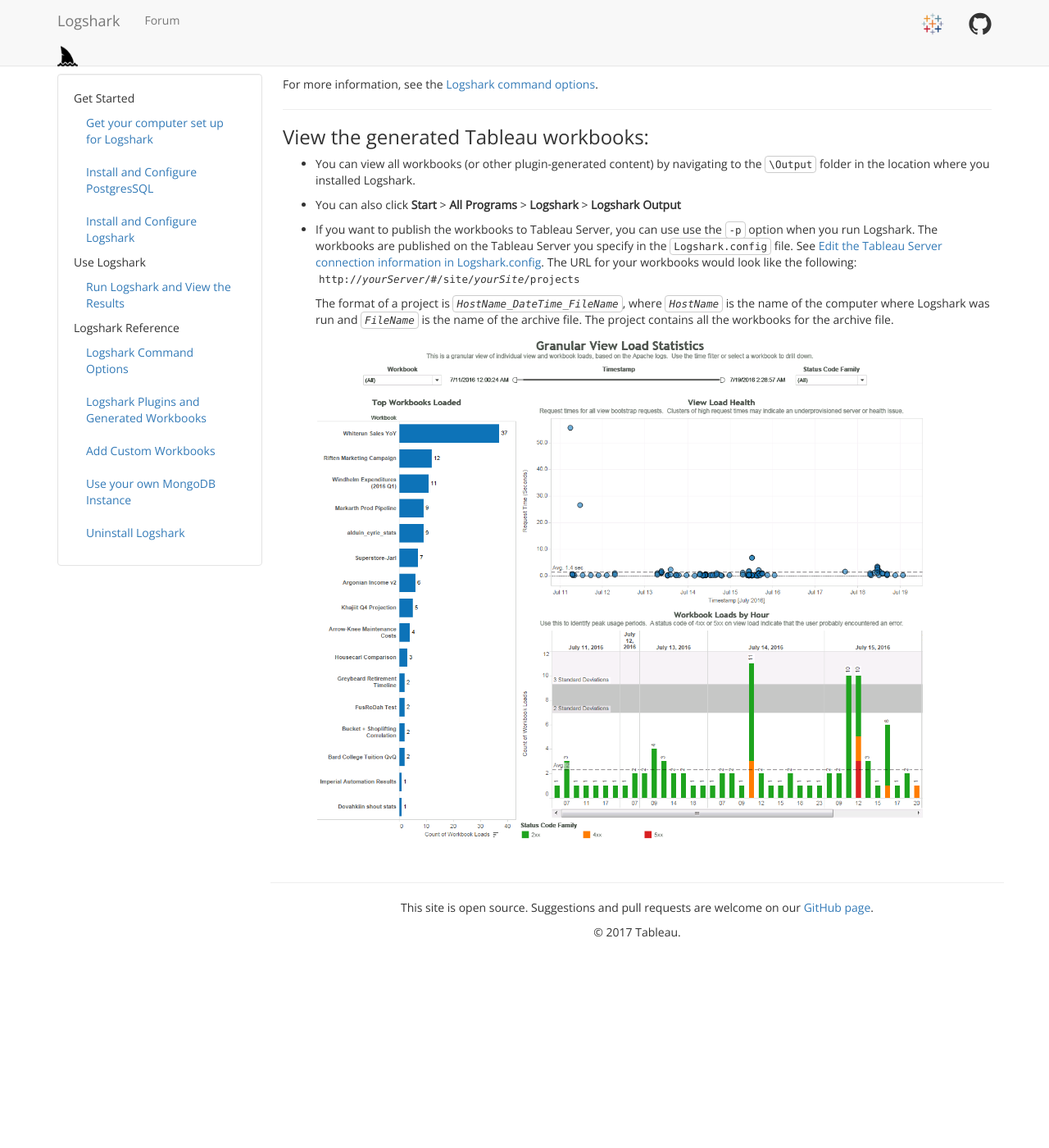
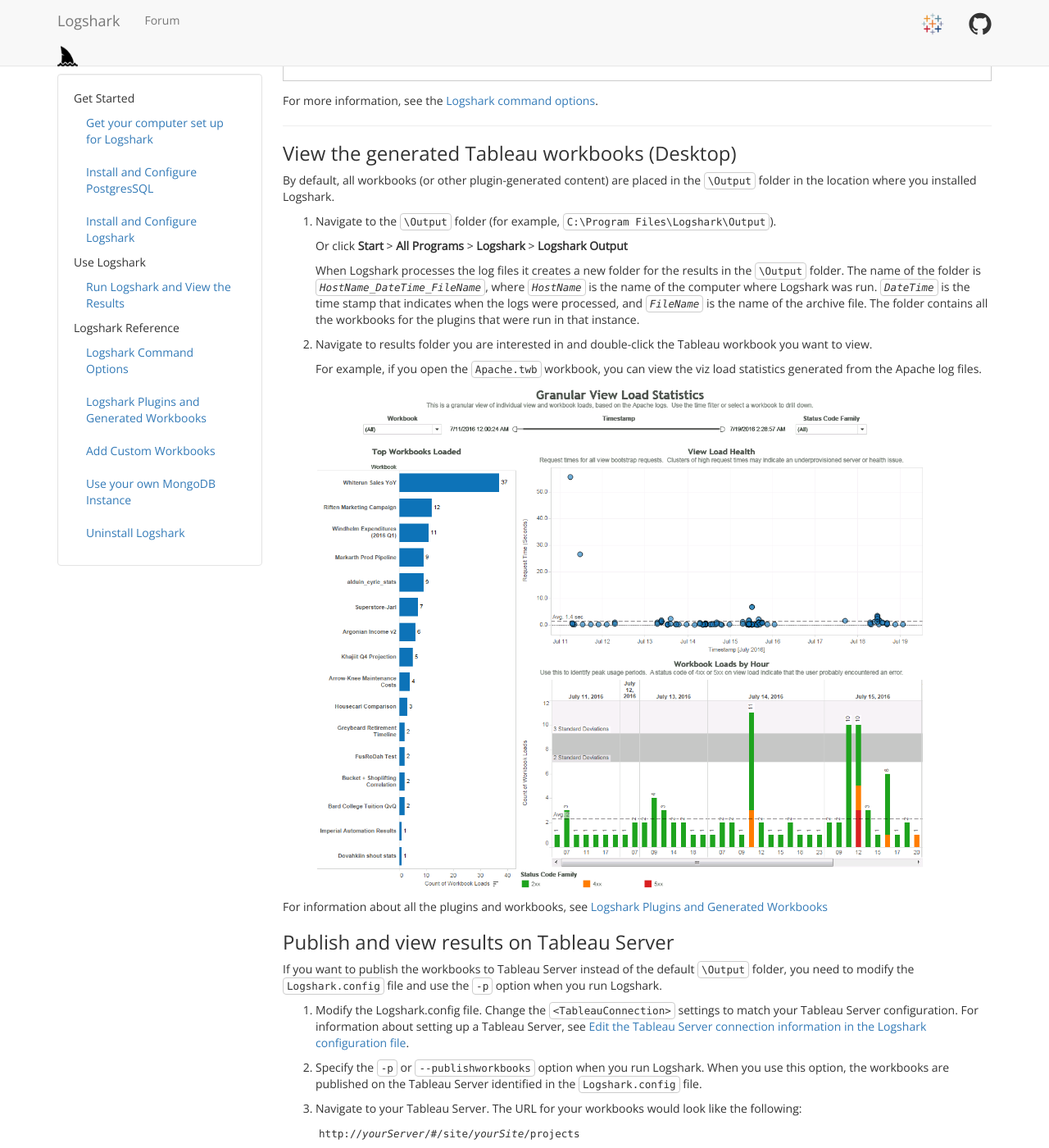
Before and after one commit to tableau/Logshark, a Jekyll site: the page built from docs/logshark_run.md, in a window 1280 px wide and 1400 px high, scrolled down 793 px. Shown: the whole window at 82% size. Built offline with Jekyll 4.4.1, drawn with Linux system fonts in a browser that asks for light colours; before the commit the page ends 1980 px from its top, so only the background shows below that; some of the changed text lies outside the part shown.

Commit message:
Added more info about viewing results; fixed format issues and some links

```diff
--- a/docs/logshark_run.md
+++ b/docs/logshark_run.md
@@ -54,19 +54,39 @@
 
 -----------------
 
-### View the generated Tableau workbooks:
+### View the generated Tableau workbooks (Desktop)
 
+By default, all workbooks (or other plugin-generated content) are placed in the `\Output` folder in the location where you installed Logshark.
 
--   You can view all workbooks (or other plugin-generated content) by navigating to the `\Output` folder in the location where you installed Logshark.
+1.  Navigate to the `\Output` folder (for example, `C:\Program Files\Logshark\Output`).
 
--   You can also click **Start** &gt; **All Programs** &gt; **Logshark** &gt; **Logshark** **Output**
+    Or click **Start** &gt; **All Programs** &gt; **Logshark** &gt; **Logshark** **Output**
 
+    When Logshark processes the log files it creates a new folder for the results in the `\Output` folder. The name of the folder is *`HostName_DateTime_FileName`*, where  *`HostName`* is the name of the computer where Logshark was run. *`DateTime`* is the time stamp that indicates when the logs were processed, and *`FileName`* is the name of the archive file. The folder contains all the workbooks for the plugins that were run in that instance.
 
--   If you want to publish the workbooks to Tableau Server, you can use use the `-p` option when you run Logshark. The workbooks are published on the Tableau Server you specify in the `Logshark.config` file. See [Edit the Tableau Server connection information in Logshark.config](logshark_install#edit-the-tableau-server-connection-information-in-logshark.config). The URL for your workbooks would look like the following:
-<code>http://<i>yourServer</i>/#/site/<i>yourSite</i>/projects   </code>
+2.  Navigate to results folder you are interested in and double-click the Tableau workbook you want to view.
 
-    The format of a project is  *`HostName_DateTime_FileName`*, where  *`HostName`* is the name of the computer where Logshark was run and *`FileName`* is the name of the archive file. The project contains all the workbooks for the archive file.
-
+    For example, if you open the `Apache.twb` workbook, you can view the viz load statistics generated from the Apache log files.
 
 
     ![]({{ site.baseurl }}/assets/SampleScreenshot.png)
+
+   For information about all the plugins and workbooks, see [Logshark Plugins and Generated Workbooks](logshark_plugins)
+
+### Publish and view results on Tableau Server
+
+If you want to publish the workbooks to Tableau Server instead of the default `\Output` folder, you need to modify the `Logshark.config` file and use the `-p` option when you run Logshark.
+
+1. Modify the Logshark.config file. Change the  `<TableauConnection>` settings to match your Tableau Server configuration.   For information about setting up a Tableau Server, see [Edit the Tableau Server connection information in the Logshark configuration file](logshark_install#edit-the-tableau-server-connection-information-in-the-logshark-configuration-file).
+
+2. Specify the `-p` or `--publishworkbooks` option when you run Logshark. When you use this option, the workbooks are published on the Tableau Server identified in the `Logshark.config` file.
+
+3.  Navigate to your Tableau Server.
+    The URL for your workbooks would look like the following:
+
+    <code>http://<i>yourServer</i>/#/site/<i>yourSite</i>/projects   </code>
+
+    The generated workbooks are organized in project folders. The name of a project is  *`HostName_DateTime_FileName`*, where  *`HostName`* is the name of the computer where Logshark was run. *`DateTime`* is the time stamp that indicates when the logs were processed, and *`FileName`* is the name of the archive file. The project contains all the workbooks for the archive file.
+
+4.   Navigate to projects folder you are interested in and double-click the Tableau workbook you want to view.
+     For information about all the plugins and workbooks, see [Logshark Plugins and Generated Workbooks](logshark_plugins)
```
Also changed, not shown: docs/logshark_install.md (+6 -6 lines), docs/logshark_plugins.md (+10 -10 lines).
